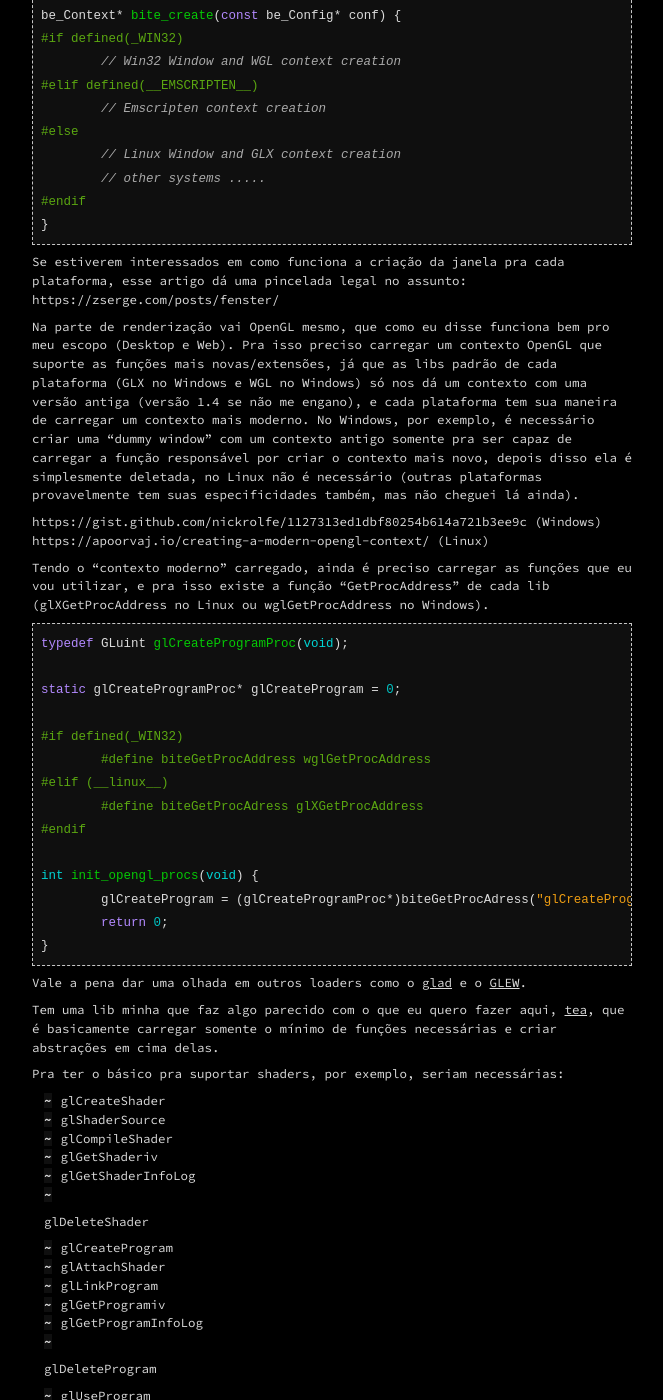
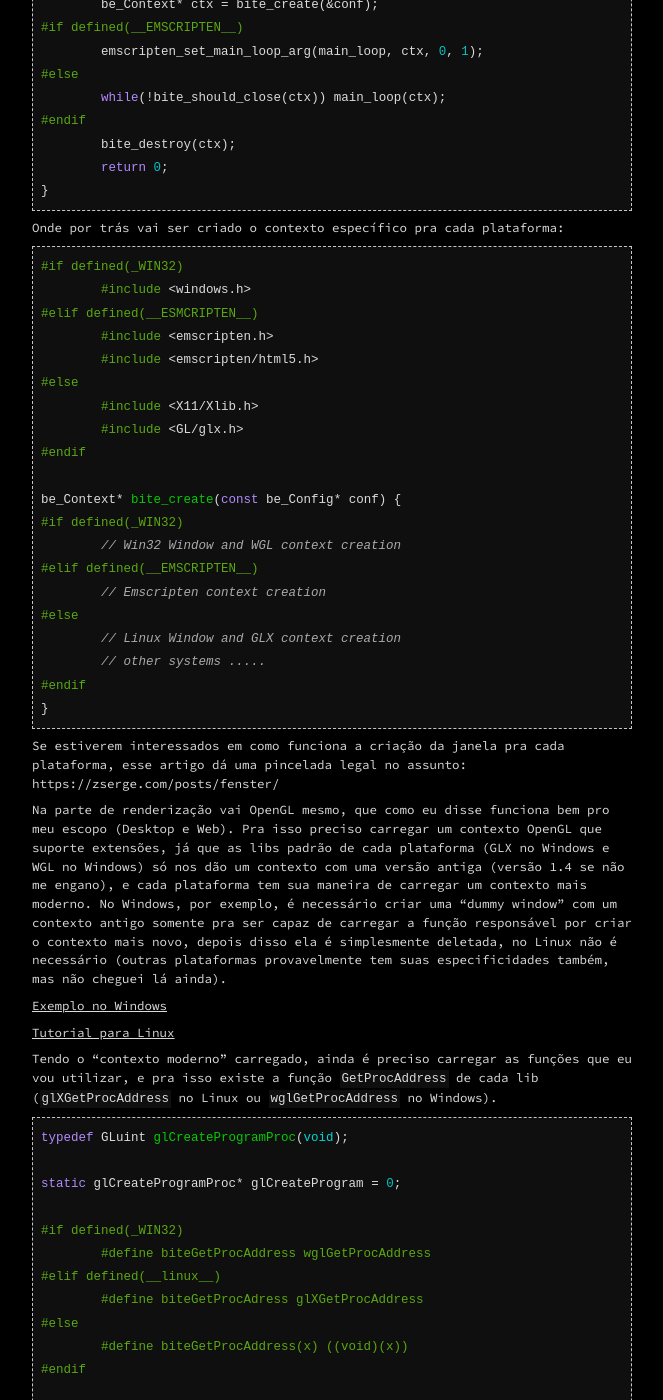
Before and after one commit to canoi12/canoi12.github.io, a Jekyll site: the page built from _posts/2023-04-24-bite-multiplatform-engine.md, in a window 1280 px wide and 1400 px high, scrolled down 812 px. Shown: the whole window, without its empty margins (308-971 px from the left). Built offline with Jekyll 4.4.1, drawn with Linux system fonts in a browser that asks for light colours; some of the changed text lies outside the part shown.

Commit message:
updated bite post;

````diff
--- a/_posts/2023-04-24-bite-multiplatform-engine.md
+++ b/_posts/2023-04-24-bite-multiplatform-engine.md
@@ -10,11 +10,11 @@
 
 Tirando um pouco da poeira daqui.
 
-Dessa vez decidir começar um projeto sobre uma parte que venho querendo aprender a um tempo, que seria como criar o contexto básico pra um jogo (janela, gráficos e áudios) utilizando somente bibliotecas do próprio sistema, em resumo, eu queria entender mais como bibliotecas como [SDL2](https://libsdl.org) e [GLFW](https://libglfw.org) funcionam.
+Dessa vez decidir começar um projeto sobre uma parte que venho querendo aprender a um tempo, que seria como criar o contexto básico pra um jogo (janela, input, gráficos e áudios) utilizando somente bibliotecas do próprio sistema, em resumo, eu queria entender mais como bibliotecas como [SDL2](https://libsdl.org) e [GLFW](https://libglfw.org) funcionam por baixo dos panos.
 
 Nisso (como sempre faço na minha vida) decidi criar um projeto pra focar nos estudos dessa parada, [bite](https://github.com/canoi12/bite), a ideia é:
 
-- Conseguir criar uma janela pelo menos em desktop (Windows, Linux e Mac) e web (WebGL com Emscripten)
+- Conseguir criar uma janela pelo menos em desktop (Windows, Linux e Mac) e web (Emscripten)
 - Criar um render básico utilizando OpenGL (OpenGLES2 com Emscripten), e carregar somente algumas funções específicas do modern OpenGL que vão ser necessárias (criar shaders, framebuffers, ...).
 - Tocar pelo menos 1 áudio (a ideia é fazer um mixer, mas vamo vê né).
 - Filesystem básico (ler e escrever arquivos, listar diretórios, ...).
@@ -22,15 +22,25 @@
 A ideia é ter algo como:
 ```c
 #include <bite.h>
+#if defined(__EMSCRIPTEN__)
+	#include <emscripten.h>
+#endif
+
+void main_loop(void* arg) {
+	be_Context* ctx = (be_Context*)arg;
+	bite_poll_events(ctx);
+	// render suff
+	bite_swap(ctx);
+}
 
 int main(int argc, char** argv) {
 	be_Config conf = bite_init_config("Hello Window", 640, 380);
 	be_Context* ctx = bite_create(&conf);
-	while (!bite_should_close(ctx)) {
-		bite_poll_events(ctx);
-		// render stuff
-		bite_swap(ctx);
-	}
+#if defined(__EMSCRIPTEN__)
+	emscripten_set_main_loop_arg(main_loop, ctx, 0, 1);
+#else
+	while(!bite_should_close(ctx)) main_loop(ctx);
+#endif
 	bite_destroy(ctx);
 	return 0;
 }
@@ -38,6 +48,16 @@
 
 Onde por trás vai ser criado o contexto específico pra cada plataforma:
 ```c
+#if defined(_WIN32)
+	#include <windows.h>
+#elif defined(__ESMCRIPTEN__)
+	#include <emscripten.h>
+	#include <emscripten/html5.h>
+#else
+	#include <X11/Xlib.h>
+	#include <GL/glx.h>
+#endif
+
 be_Context* bite_create(const be_Config* conf) {
 #if defined(_WIN32)
 	// Win32 Window and WGL context creation
@@ -52,12 +72,13 @@
 
 Se estiverem interessados em como funciona a criação da janela pra cada plataforma, esse artigo dá uma pincelada legal no assunto: https://zserge.com/posts/fenster/
 
-Na parte de renderização vai OpenGL mesmo, que como eu disse funciona bem pro meu escopo (Desktop e Web). Pra isso preciso carregar um contexto OpenGL que suporte as funções mais novas/extensões, já que as libs padrão de cada plataforma (GLX no Windows e WGL no Windows) só nos dá um contexto com uma versão antiga (versão 1.4 se não me engano), e cada plataforma tem sua maneira de carregar um contexto mais moderno. No Windows, por exemplo, é necessário criar uma "dummy window" com um contexto antigo somente pra ser capaz de carregar a função responsável por criar o contexto mais novo, depois disso ela é simplesmente deletada, no Linux não é necessário (outras plataformas provavelmente tem suas especificidades também, mas não cheguei lá ainda).
+Na parte de renderização vai OpenGL mesmo, que como eu disse funciona bem pro meu escopo (Desktop e Web). Pra isso preciso carregar um contexto OpenGL que suporte extensões, já que as libs padrão de cada plataforma (GLX no Windows e WGL no Windows) só nos dão um contexto com uma versão antiga (versão 1.4 se não me engano), e cada plataforma tem sua maneira de carregar um contexto mais moderno. No Windows, por exemplo, é necessário criar uma "dummy window" com um contexto antigo somente pra ser capaz de carregar a função responsável por criar o contexto mais novo, depois disso ela é simplesmente deletada, no Linux não é necessário (outras plataformas provavelmente tem suas especificidades também, mas não cheguei lá ainda).
 
-https://gist.github.com/nickrolfe/1127313ed1dbf80254b614a721b3ee9c (Windows)
-https://apoorvaj.io/creating-a-modern-opengl-context/ (Linux)
+[Exemplo no Windows](https://gist.github.com/nickrolfe/1127313ed1dbf80254b614a721b3ee9c)
 
-Tendo o "contexto moderno" carregado, ainda é preciso carregar as funções que eu vou utilizar, e pra isso existe a função "GetProcAddress" de cada lib (glXGetProcAddress no Linux ou wglGetProcAddress no Windows).
+[Tutorial para Linux](https://apoorvaj.io/creating-a-modern-opengl-context/)
+
+Tendo o "contexto moderno" carregado, ainda é preciso carregar as funções que eu vou utilizar, e pra isso existe a função `GetProcAddress` de cada lib (`glXGetProcAddress` no Linux ou `wglGetProcAddress` no Windows).
 ```c
 typedef GLuint glCreateProgramProc(void);
 
@@ -65,8 +86,10 @@
 
 #if defined(_WIN32)
 	#define biteGetProcAddress wglGetProcAddress
-#elif (__linux__)
+#elif defined(__linux__)
 	#define biteGetProcAdress glXGetProcAddress
+#else
+	#define biteGetProcAddress(x) ((void)(x))
 #endif
 
 int init_opengl_procs(void) {
@@ -81,21 +104,22 @@
 
 Pra ter o básico pra suportar shaders, por exemplo, seriam necessárias:
 
+---
 - glCreateShader
 - glShaderSource
 - glCompileShader
 - glGetShaderiv
 - glGetShaderInfoLog
 - glDeleteShader
-
+---
 - glCreateProgram
 - glAttachShader
 - glLinkProgram
 - glGetProgramiv
 - glGetProgramInfoLog
 - glDeleteProgram
-
 - glUseProgram
+---
 
 Obviamente sem expor isso pro usuário, mas sim abstraindo o processo em outras funções:
 ```c
@@ -117,7 +141,6 @@
 	glDeleteShader(vert);
 	glDeleteShader(frag);
 
-
 	return shader;
 }
 ```
````
Also changed, not shown: other parts of _posts/2023-04-24-bite-multiplatform-engine.md (+4 -0 lines).
